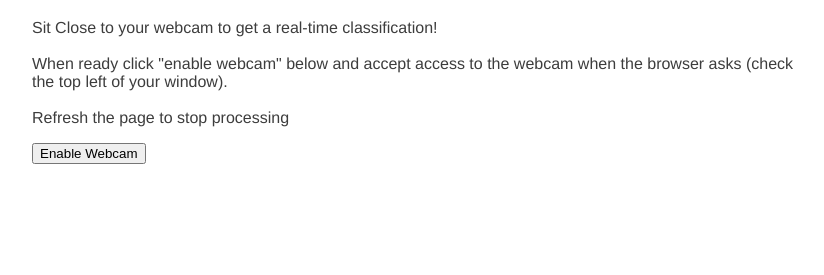
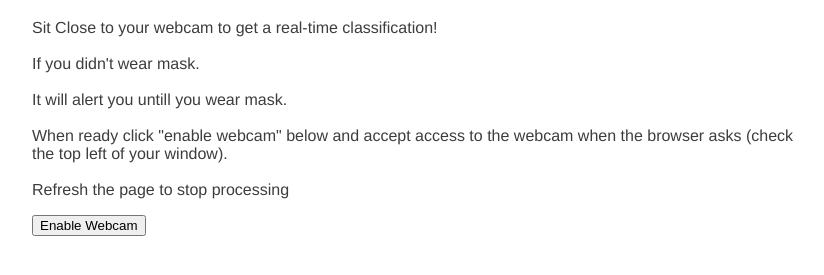
Before and after one commit to VIGNESHVARANVEL/facemask-detection, a plain HTML site: page index.html in a window 1280 px wide. Shown: the part 61-336 px from the top of the page, without its empty margins (224-1048 px from the left). Drawn offline with Linux system fonts and the light colour scheme.

Commit message:
Update index.html

```diff
--- a/index.html
+++ b/index.html
@@ -15,7 +15,7 @@
         Mask detection System
     </h1>
 
-    <p>Sit Close to your webcam to get a real-time classification! <br><br> When ready click "enable webcam" below and accept access to the webcam when the browser asks (check the top left of your window).<br><br> Refresh the page to stop processing</p>
+    <p>Sit Close to your webcam to get a real-time classification! <br><br>If you didn't wear mask. <br><br>It will alert you untill you wear mask. <br><br> When ready click "enable webcam" below and accept access to the webcam when the browser asks (check the top left of your window).<br><br> Refresh the page to stop processing</p>
 
     <button id='start_button' type="button" onclick="init()">Enable Webcam</button>
 
```
